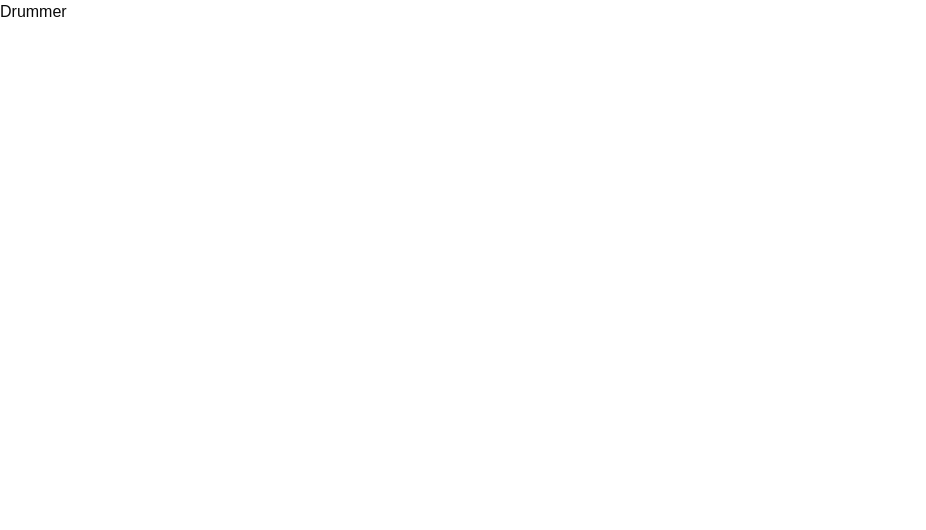
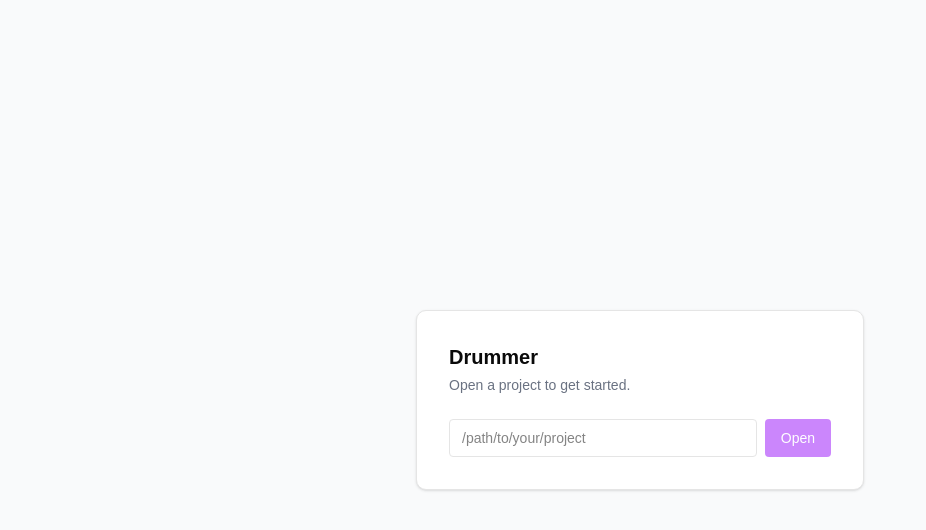
Before and after one commit to ceautery/drummer, a React (Vite) app in the folder frontend/: page / in a window 1280 px wide. Shown: the top 530 px of the page, without its empty margins (0-926 px from the left). Built offline with nearby package versions, Linux system fonts and the light colour scheme; no server answers.

Commit message:
feat: add WelcomeView with project path input

```diff
--- a/frontend/src/App.tsx
+++ b/frontend/src/App.tsx
@@ -1,3 +1,22 @@
+import { useProject } from "./api/projects";
+import { WelcomeView } from "./views/WelcomeView";
+
 export default function App() {
-  return <div>Drummer</div>;
+  const { data: project, isLoading } = useProject();
+
+  if (isLoading) {
+    return (
+      <div className="flex h-screen items-center justify-center text-gray-400 text-sm">
+        Loading…
+      </div>
+    );
+  }
+
+  if (!project) return <WelcomeView />;
+
+  return (
+    <div className="flex h-screen items-center justify-center text-gray-400 text-sm">
+      Project: {project.name} — workspace coming soon
+    </div>
+  );
 }
--- /dev/null
+++ b/frontend/src/views/WelcomeView.tsx
@@ -0,0 +1,46 @@
+import { useState } from "react";
+import { useSetProject } from "../api/projects";
+
+export function WelcomeView() {
+  const [path, setPath] = useState("");
+  const { mutate, isPending, error } = useSetProject();
+
+  const handleOpen = () => {
+    if (path.trim()) mutate(path.trim());
+  };
+
+  return (
+    <div
+      className="flex h-screen items-center justify-center bg-gray-50"
+      data-testid="welcome-card"
+    >
+      <div className="w-full max-w-md rounded-lg border bg-white p-8 shadow-sm">
+        <h1 className="mb-1 text-xl font-semibold">Drummer</h1>
+        <p className="mb-6 text-sm text-gray-500">
+          Open a project to get started.
+        </p>
+        <div className="flex gap-2">
+          <input
+            type="text"
+            className="flex-1 rounded border px-3 py-2 text-sm focus:outline-none focus:ring-2 focus:ring-purple-500"
+            placeholder="/path/to/your/project"
+            value={path}
+            onChange={(e) => setPath(e.target.value)}
+            onKeyDown={(e) => e.key === "Enter" && handleOpen()}
+            data-testid="project-path-input"
+          />
+          <button
+            type="button"
+            className="rounded bg-purple-600 px-4 py-2 text-sm font-medium text-white hover:bg-purple-700 disabled:opacity-50"
+            onClick={handleOpen}
+            disabled={isPending || !path.trim()}
+            data-testid="open-project-button"
+          >
+            {isPending ? "Opening…" : "Open"}
+          </button>
+        </div>
+        {error && <p className="mt-3 text-sm text-red-600">{error.message}</p>}
+      </div>
+    </div>
+  );
+}
```
